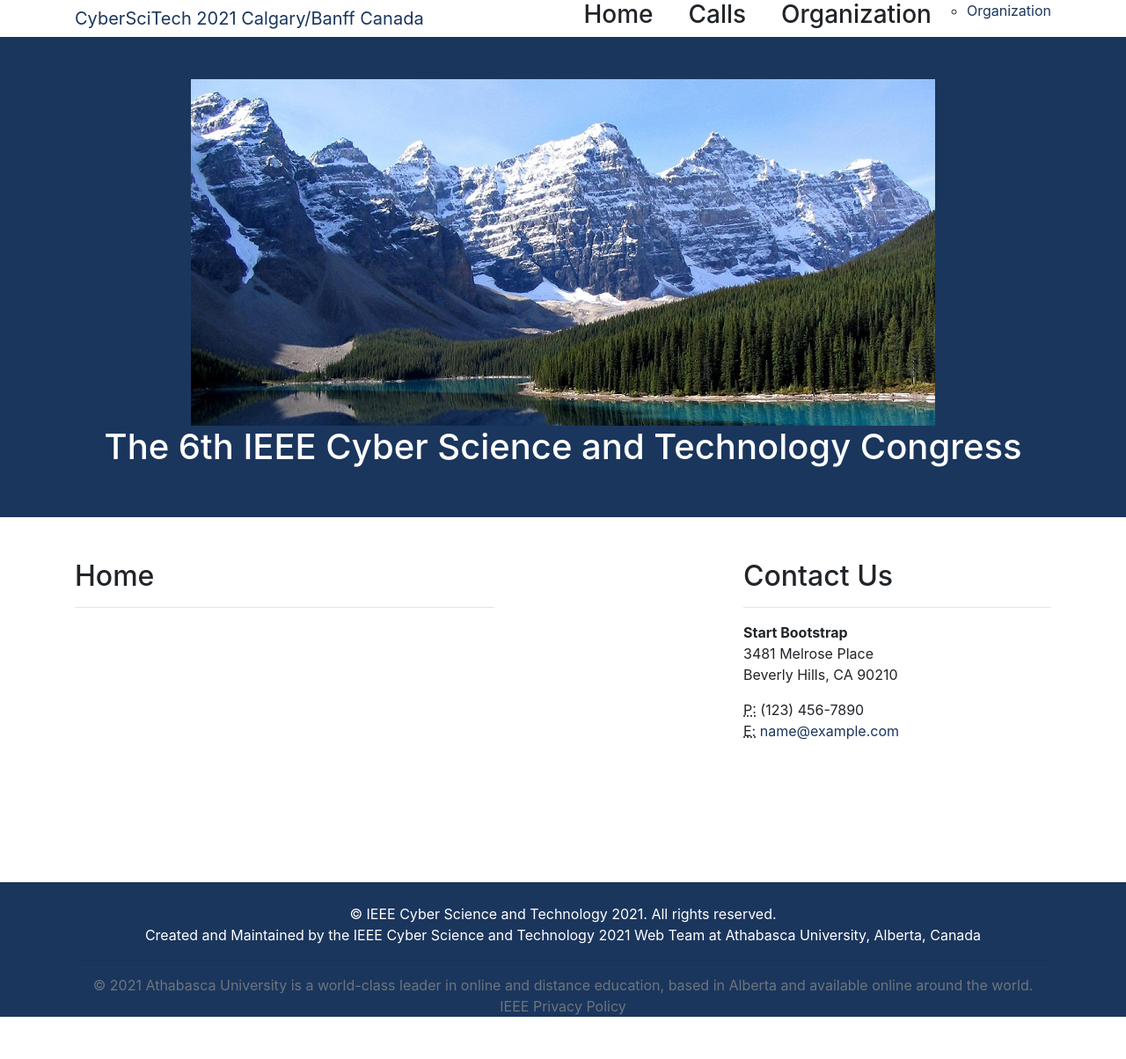
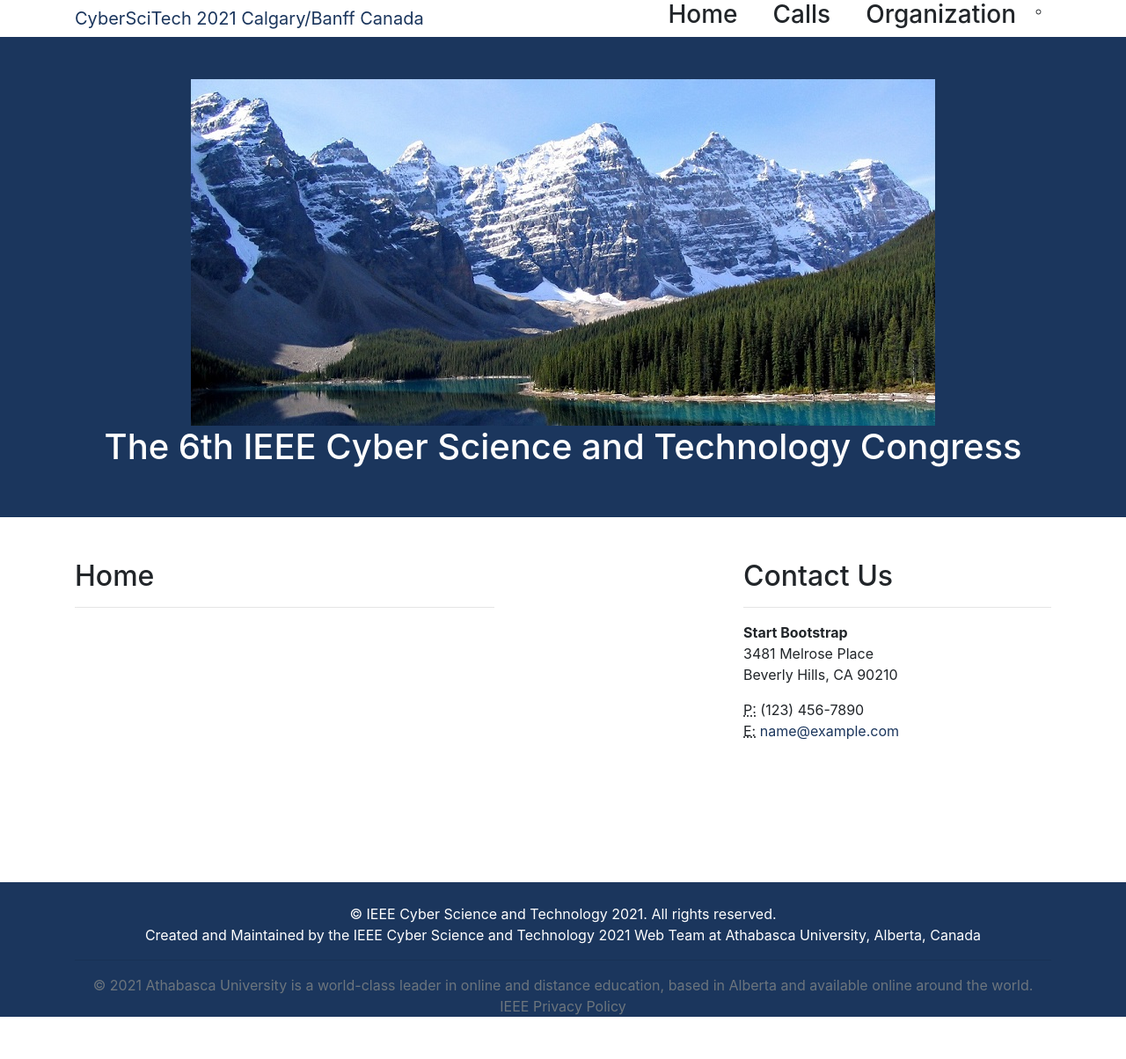
Before and after one commit to kstauff/2021, a Jekyll site: the page built from index.html, in a window 1280 px wide. Shown: the whole page at 88% size. Built offline with Jekyll 4.4.1, drawn with Linux system fonts in a browser that asks for light colours; comment, search, counter and statistics services are not loaded.

```diff
--- a/_includes/navigation.html
+++ b/_includes/navigation.html
@@ -21,7 +21,7 @@
     <h3>{{ item.title }}</h3>
       <ul>
         {% for entry in item.dropdown %}
-          <li><a href="{{ site.baseurl }}{{ item.link }}">{{ item.title}}</a></li>
+          <li><a href="{{ site.baseurl }}{{ item.url }}">{{ item.page}}</a></li>
         {% endfor %}
       </ul>
   {% endfor %}
```
